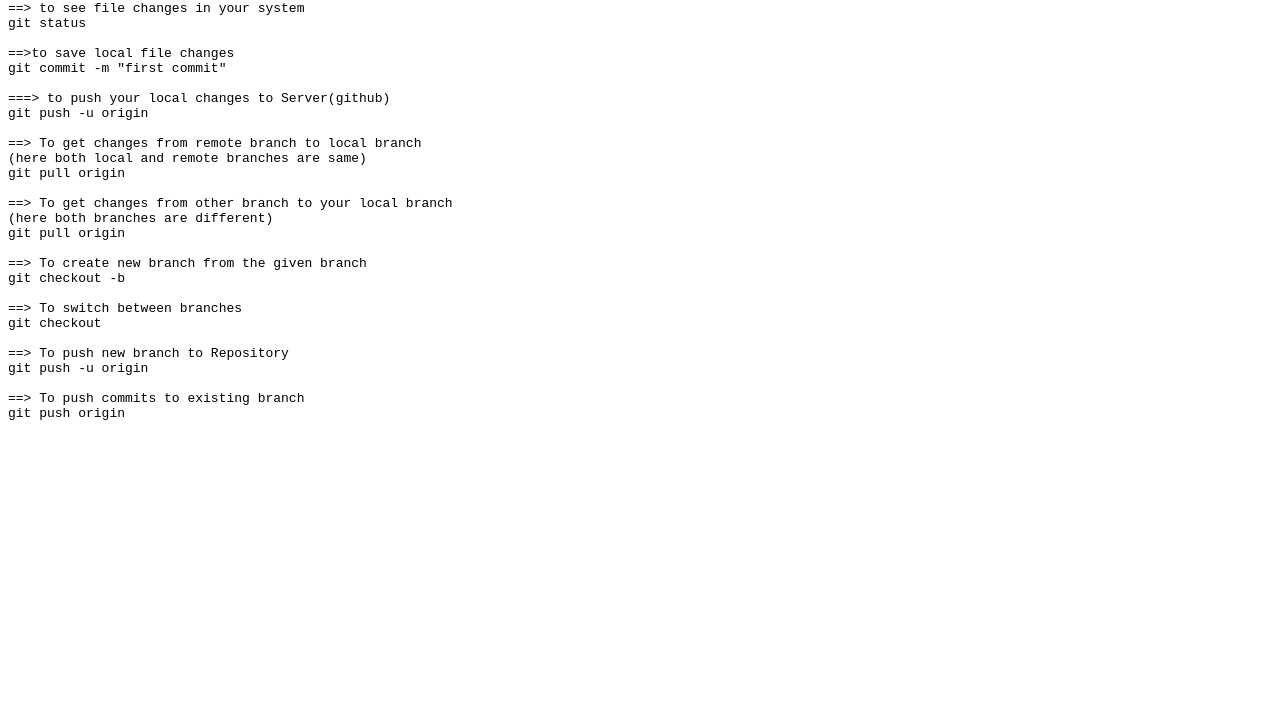
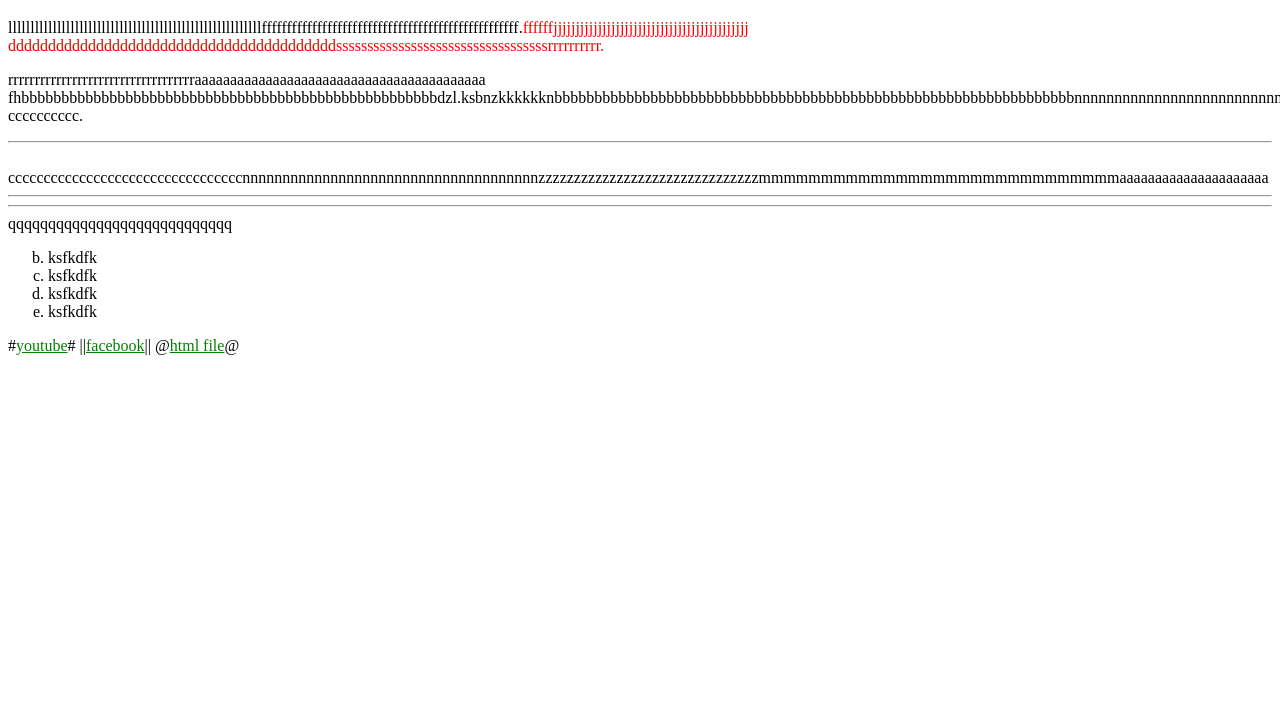
Before and after one commit to nemalipuri10/first-project, a plain HTML site: page index.html in a window 1280 px wide. Shown: the part 97-800 px from the top of the page. Drawn offline with Linux system fonts and the light colour scheme.

Commit message:
change code

```diff
--- a/index.html
+++ b/index.html
@@ -1,36 +1,23 @@
-<pre>
-==>To make folder git repository and pushing code
-git init
-git branch -M main
-git remote add origin https://github.com/nemalipuri10/second-project.git
-git add README.md
-
-==> to see file changes in your system
-git status
-
-==>to save local file changes
-git commit -m "first commit"
-
-===> to push your local changes to Server(github)
-git push -u origin <branchName>
-
-==> To get changes from remote branch to local branch
-(here both local and remote branches are same)
-git pull origin <branchName_sameBranch>
-
-==> To get changes from other branch to your local branch
-(here both branches are different)
-git pull origin <branchName_requiredBranchName>
-
-==> To create new branch from the given branch
-git checkout -b <branchName>
-
-==> To switch between branches
-git checkout <branchName>
-
-==> To push new branch to Repository
-git push -u origin <branchName>
-
-==> To push commits to existing branch
-git push origin <branchName>
-</pre>
+<html>
+<head>
+<title>HTML Course</title>
+</head>
+<body link="green" vlink="cyan" alink="yellow">
+<h1>Sreenivas N</h1>
+<h1><font face="arial" color="yellow" size="05">Sreenivas N</font></h1>
+<p>lllllllllllllllllllllllllllllllllllllllllllllllllllllllllfffffffffffffffffffffffffffffffffffffffffffffffffff.<font face="cooper" color="red" size="3">ffffffjjjjjjjjjjjjjjjjjjjjjjjjjjjjjjjjjjjjjjjjjjjj
+dddddddddddddddddddddddddddddddddddddddddssssssssssssssssssssssssssssssssssrrrrrrrrrr.</font><p>rrrrrrrrrrrrrrrrrrrrrrrrrrrrrrrrrrraaaaaaaaaaaaaaaaaaaaaaaaaaaaaaaaaaaaaaaaa
+fhbbbbbbbbbbbbbbbbbbbbbbbbbbbbbbbbbbbbbbbbbbbbbbbbbbbbdzl.ksbnzkkkkkknbbbbbbbbbbbbbbbbbbbbbbbbbbbbbbbbbbbbbbbbbbbbbbbbbbbbbbbbbbbbbbbbbnnnnnnnnnnnnnnnnnnnnnnnnnnn
+cccccccccc.</p><hr><br>cccccccccccccccccccccccccccccccccnnnnnnnnnnnnnnnnnnnnnnnnnnnnnnnnnnnnnzzzzzzzzzzzzzzzzzzzzzzzzzzzzzzzmmmmmmmmmmmmmmmmmmmmmmmmmmmmmaaaaaaaaaaaaaaaaaaaaa
+<hr><hr>qqqqqqqqqqqqqqqqqqqqqqqqqqqq
+<ol type="a" start="2">
+<li>ksfkdfk</li>
+<li>ksfkdfk</li>
+<li>ksfkdfk</li>
+<li>ksfkdfk</li>
+</ol>
+#<a href="https://www.youtube.com/watch?v=cS0TG1iksLM&list=PLMbBPGPsxSF80czyQnYFt1OjMQ46XSif-&index=3" target="blank">youtube</a>#
+||<a href="http://www.facebook.com" target="blank">facebook</a>||
+@<a href="file:///C:/Users/Welcome/Desktop/nsv.html">html file</a>@
+</body>
+</html>
```
